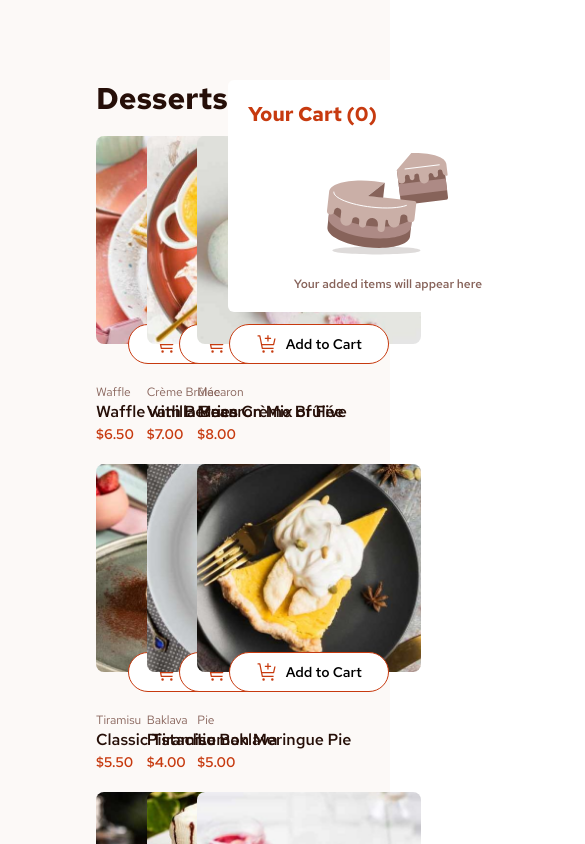
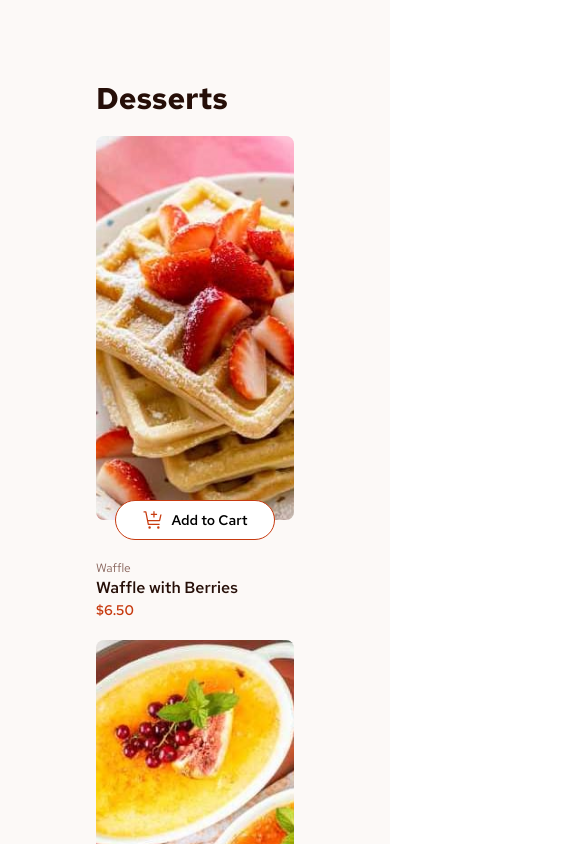
Before and after one commit to azalyarahmatika/product-list-with-cart, a React (Vite) app: page / in a window 390 px wide. Shown: the top 844 px of the page, 585 px wide, since content can reach past the window. Built offline with nearby package versions, Linux system fonts and the light colour scheme.

Commit message:
adding responsibility

```diff
--- a/src/App.jsx
+++ b/src/App.jsx
@@ -66,12 +66,12 @@ function App() {
     {isLoading ? (
       <p>Loading...</p>
     ) : (
-      <div className="flex bg-rose_50 justify-between relative max-w-7xl mx-auto">
+      <div className="flex flex-col bg-rose_50 justify-between relative max-w-7xl mx-auto xl:flex-row">
         <div className="py-20 pl-24">
           <h1 className="text-3xl font-bold font-redhat mb-5 text-rose_900">Desserts</h1>
           <Cards menus={menus} handleInputCartItems={handleInputCartItems} handleDeleteCartItem={handleDeleteCartItem} uniqueCartItems={uniqueCartItems}/>
         </div>
-        <div className="relative">
+        <div className="relative px-24 xl:px-0">
           <YourCart cartItems={cartItems} uniqueCartItems={uniqueCartItems} onDeleteItem={onDeleteItem} handleConfirmOrder={handleConfirmOrder}/>
         </div>
 
--- a/src/components/Card.jsx
+++ b/src/components/Card.jsx
@@ -12,14 +12,14 @@ function Card({ menu, handleInputCartItems, handleDeleteCartItem, uniqueCartItem
   const imageUrl = (device) => `/images/${menu.images[device]}`;
 
   return (
-    <div className='container overflow-hidden w-56 font-redhat'>
+    <div className='container overflow-hidden xl:w-56 font-redhat lg:w-full pr-24 xl:pr-0'>
       {isLoading && (
         <div className="loading-indicator">
           <p>Loading image...</p>
         </div>
       )}
 
-      <div className='h-52 relative'>
+      <div className='xl:h-52 relative h-96 md:h-80'>
         <picture>
           <source srcSet={imageUrl('desktop')} media="(min-width: 1024px)" onLoad={handleImageLoad} />
           <source srcSet={imageUrl('tablet')} media="(min-width: 768px)" onLoad={handleImageLoad} />
--- a/src/components/Cards.jsx
+++ b/src/components/Cards.jsx
@@ -3,7 +3,7 @@ import Card from "./Card";
 
 function Cards({ menus, handleInputCartItems, handleDeleteCartItem, uniqueCartItems }) {
   return (
-    <div className='grid grid-cols-3 gap-5'>
+    <div className='grid xl:grid-cols-3 md:grid-cols-2 grid-cols-1 gap-5'>
       {menus.map((menu, index) => (
         <Card key={index} menu={menu} handleInputCartItems={handleInputCartItems} handleDeleteCartItem={handleDeleteCartItem} uniqueCartItems={uniqueCartItems} />
       ))}
--- a/src/components/OrderConfirmed.jsx
+++ b/src/components/OrderConfirmed.jsx
@@ -2,14 +2,13 @@ import PropTypes from 'prop-types';
 import Check from '/images/icon-order-confirmed.svg';
 
 function OrderConfirmed({ uniqueCartItems, confirmOrder, handleNewOrder }) {
-  console.log(uniqueCartItems);
   const orderTotal = uniqueCartItems.reduce((total, item) => total + (item.quantity * item.price), 0);
 
   return (
     confirmOrder && (
-      <div className="absolute flex justify-center min-h-screen min-w-full max-w-7xl items-center">
+      <div className={`fixed inset-0 flex justify-center min-h-screen min-w-full max-w-7xl items-center`}>
         <div className="bg-black opacity-60 absolute w-full h-full"></div>
-        <div className="relative z-20 min-h-fit max-h-[420px] w-11/12 md:w-1/3 bg-white p-6 rounded-md font-redhat overflow-y-auto custom-scrollbar">
+        <div className="relative z-20 min-h-fit max-h-[420px] w-11/12 lg:w-2/3 xl:w-1/3 bg-white p-6 rounded-md font-redhat overflow-y-auto custom-scrollbar">
           <img src={Check} alt="Check Icon" className="w-10" />
           <h2 className="text-2xl font-bold pt-4 pb-1">Order Confirmed</h2>
           <p className="text-rose_500 text-sm pb-6">We hope you enjoy your food!</p>
@@ -46,7 +45,7 @@ function OrderConfirmed({ uniqueCartItems, confirmOrder, handleNewOrder }) {
 OrderConfirmed.propTypes = {
   uniqueCartItems: PropTypes.array.isRequired,
   confirmOrder: PropTypes.bool.isRequired,
-  handleNewOrder: PropTypes.func
+  handleNewOrder: PropTypes.func,
 }
 
 export default OrderConfirmed;
--- a/src/components/YourCart.jsx
+++ b/src/components/YourCart.jsx
@@ -8,7 +8,7 @@ function YourCart({ cartItems, uniqueCartItems, onDeleteItem, handleConfirmOrder
   const orderTotal = uniqueCartItems.reduce((total, item) => total + (item.quantity * item.price), 0);
 
   return(
-    <div className='w-80 font-redhat bg-white p-5 right-0 rounded-md h-fit my-20 mr-24  overflow-auto max-h-[450px] custom-scrollbar'>
+    <div className='xl:w-80 font-redhat bg-white p-5 right-0 rounded-md h-fit my-20 lg:mr-24  overflow-auto max-h-[450px] custom-scrollbar'>
       <h2 className='text-red text-xl font-bold'>{`Your Cart (${itemCount})`}</h2>
       { !itemCount ? (
         <div className="flex flex-col items-center">
```
